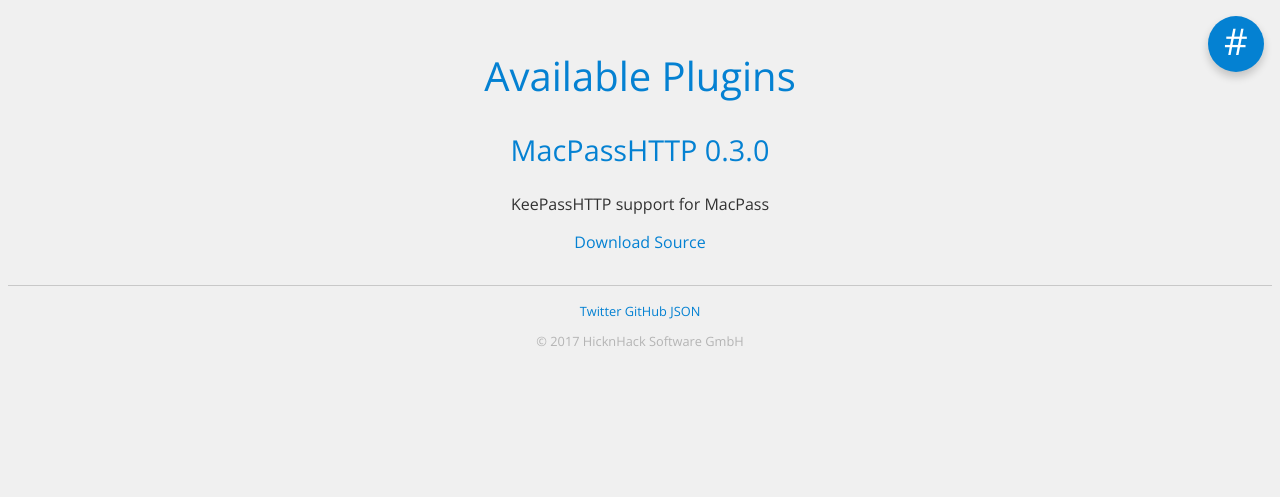
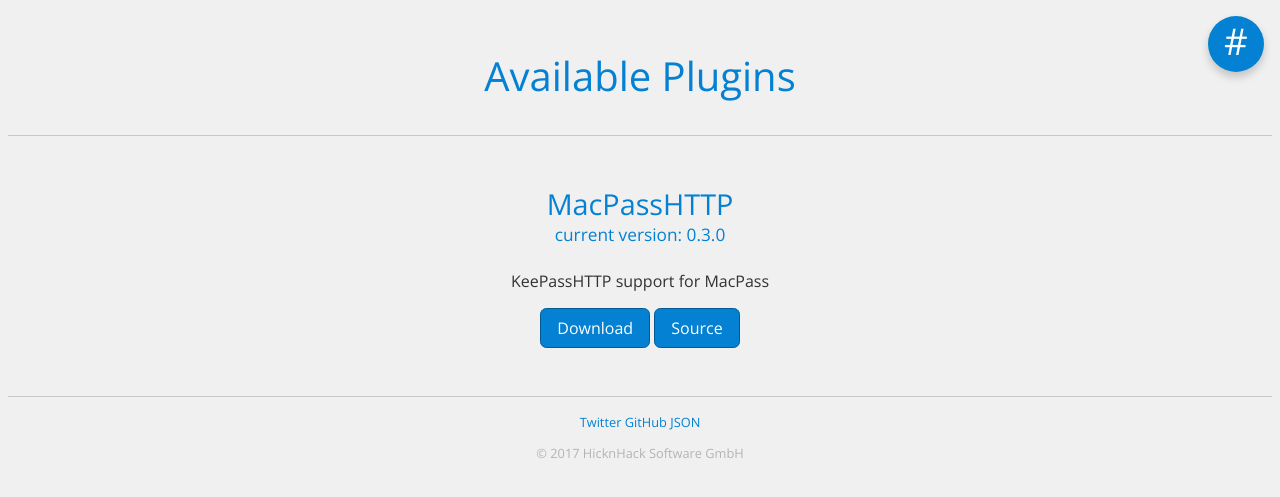
Before and after one commit to MacPass/macpass.github.io, a Jekyll site: the page built from plugins.html, in a window 1280 px wide. Shown: the top 497 px of the page. Built offline with Jekyll 4.4.1, drawn with Linux system fonts in a browser that asks for light colours.

Commit message:
Minor changes to plugin layout

```diff
--- a/css/main.css
+++ b/css/main.css
@@ -177,6 +177,15 @@
 	width: 350px;
 }
 
+div.plugin-item {
+	margin: 3em auto;
+}
+
+span.plugin-version {
+	display: block;
+	font-size: 0.6em;
+}
+
 .button {
 	display: inline-block;
 	background-color: rgb(4, 129, 210);
--- a/plugins.html
+++ b/plugins.html
@@ -4,15 +4,18 @@
 ---
 
 <h1>Available Plugins</h1>
+<hr>
+<div class="plugins">
 {% for plugin in site.data.plugins %}
 <div class="plugin-item">
-  <h2>{{ plugin['name'] }} <span class="plugin-version">{{ plugin['version'] }}</span></h2>
+  <h2>{{ plugin['name'] }} <span class="plugin-version">current version: {{ plugin['version'] }}</span></h2>
   <p>
     {{ plugin['description'] }}
   </p>
   <div class="plugin-download">
-    <a href="{{ plugin['download'] }}">Download</a>
-    <a href="{{ plugin['source'] }}">Source</a>
+    <a class="button" href="{{ plugin['download'] }}">Download</a>
+    <a class="button" href="{{ plugin['source'] }}">Source</a>
   </div>
 </div>
 {% endfor %}
+</div>
```
